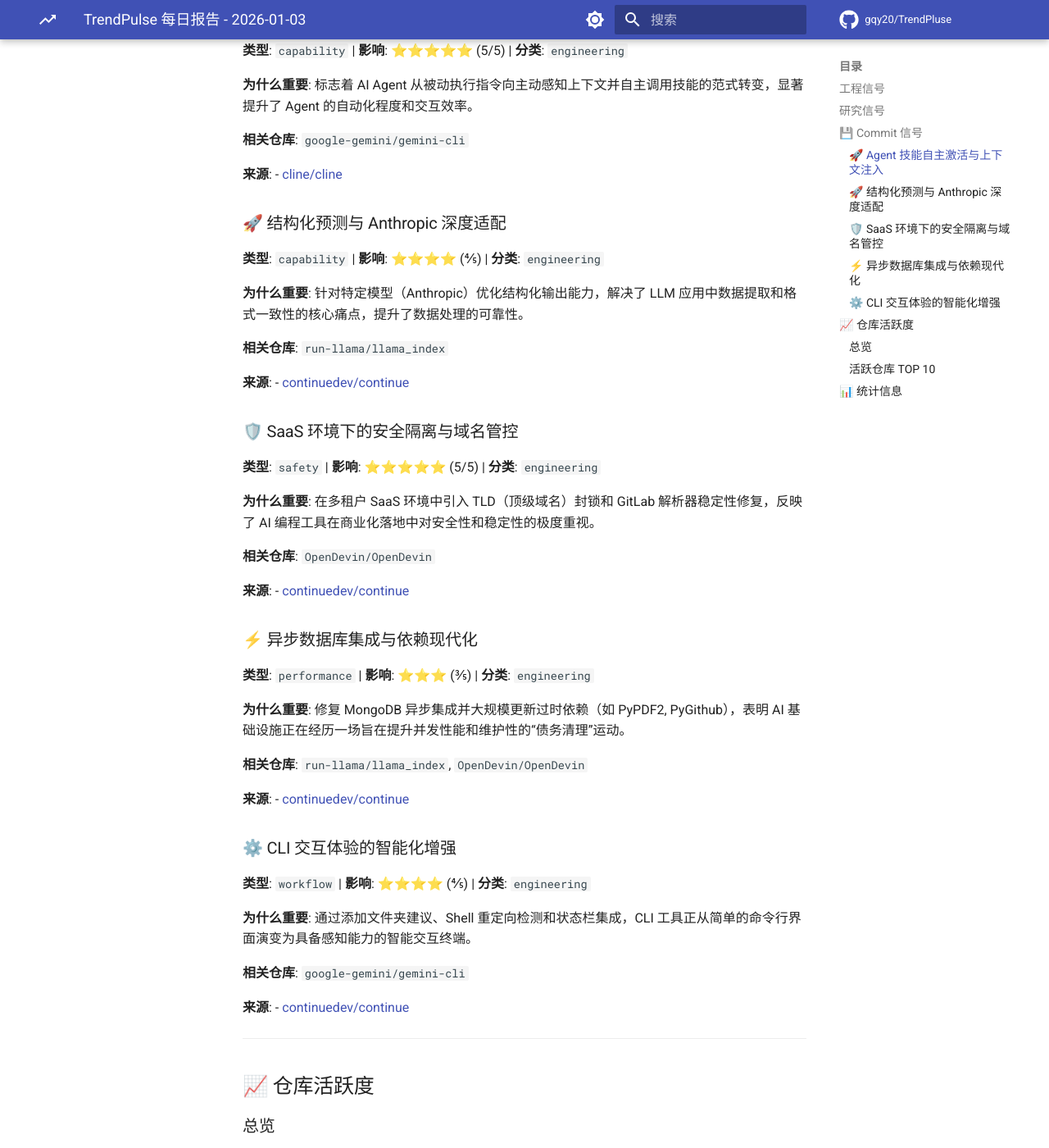
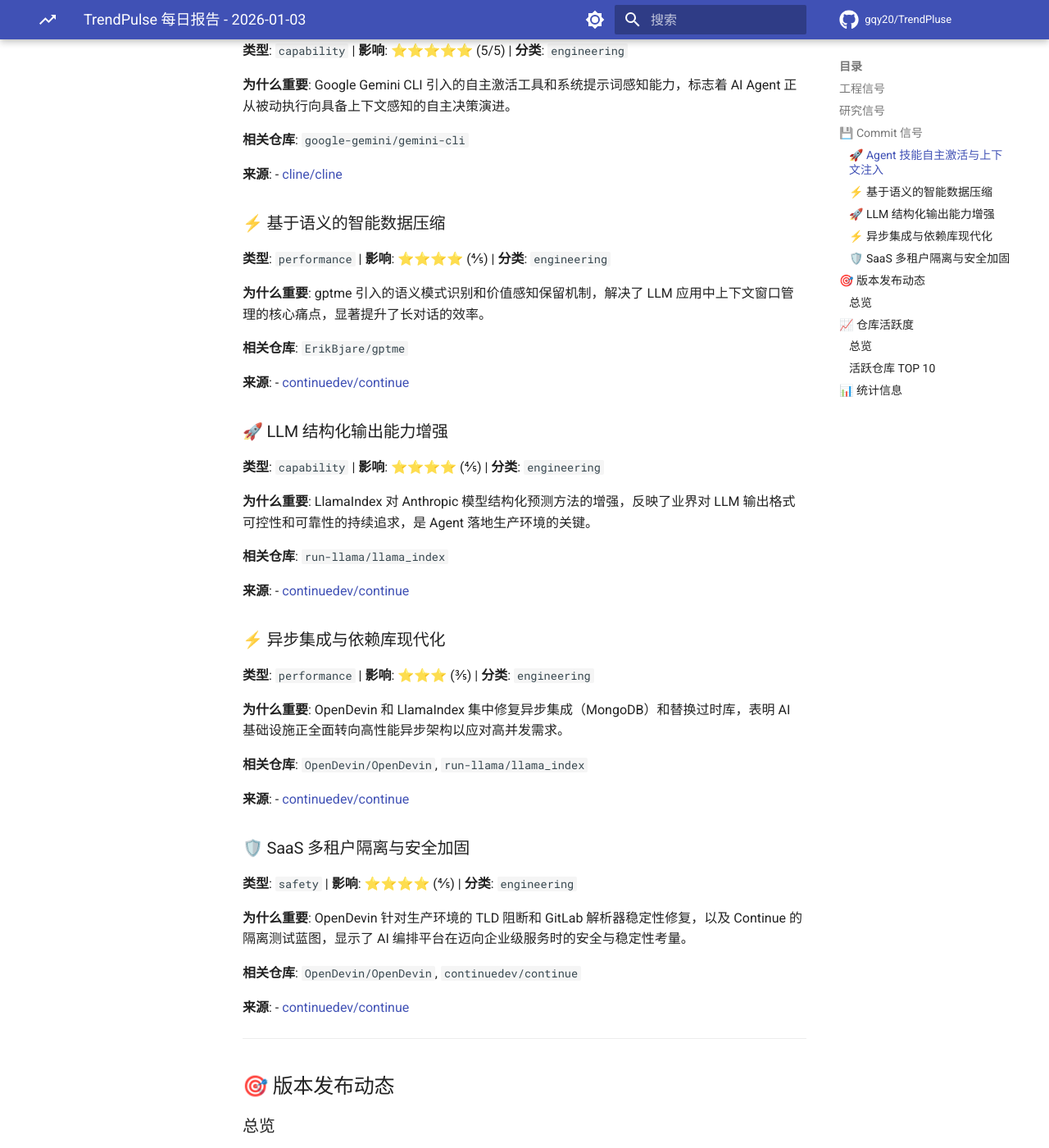
Before and after one commit to gqy20/TrendPluse, an MkDocs documentation site: the page built from docs/reports/report-2026-01-03.md, in a window 1280 px wide and 1400 px high, scrolled down 574 px. Shown: the whole window at 82% size. Built offline with MkDocs 1.6.1 and Material for MkDocs 9.7.7, drawn with Linux system fonts in a browser that asks for light colours; nearby versions of some CDN libraries; library files that are not in the unit come from our copies; comment, search, counter and statistics services are not loaded; some of the changed text lies outside the part shown.

Commit message:
docs: update daily trend report [skip ci]

```diff
--- a/docs/reports/report-2026-01-03.md
+++ b/docs/reports/report-2026-01-03.md
@@ -15,7 +15,7 @@
 
 **类型**: `capability` | **影响**: ⭐⭐⭐⭐⭐ (5/5) | **分类**: `engineering`
 
-**为什么重要**: 标志着 AI Agent 从被动执行指令向主动感知上下文并自主调用技能的范式转变，显著提升了 Agent 的自动化程度和交互效率。
+**为什么重要**: Google Gemini CLI 引入的自主激活工具和系统提示词感知能力，标志着 AI Agent 正从被动执行向具备上下文感知的自主决策演进。
 
 **相关仓库**: `google-gemini/gemini-cli`
 
@@ -23,52 +23,61 @@
 - [cline/cline](https://github.com/cline/cline/commit/4b9dbf11a0816f792f0b3229a08bbb17667f4b73)
 
 
-### 🚀 结构化预测与 Anthropic 深度适配
+### ⚡ 基于语义的智能数据压缩
 
-**类型**: `capability` | **影响**: ⭐⭐⭐⭐ (4/5) | **分类**: `engineering`
+**类型**: `performance` | **影响**: ⭐⭐⭐⭐ (4/5) | **分类**: `engineering`
 
-**为什么重要**: 针对特定模型（Anthropic）优化结构化输出能力，解决了 LLM 应用中数据提取和格式一致性的核心痛点，提升了数据处理的可靠性。
+**为什么重要**: gptme 引入的语义模式识别和价值感知保留机制，解决了 LLM 应用中上下文窗口管理的核心痛点，显著提升了长对话的效率。
 
-**相关仓库**: `run-llama/llama_index`
+**相关仓库**: `ErikBjare/gptme`
 
 **来源**:
 - [continuedev/continue](https://github.com/continuedev/continue/commit/34720090665d6b26cd98b1611a771bc11b8a3e6e)
 
 
-### 🛡️ SaaS 环境下的安全隔离与域名管控
+### 🚀 LLM 结构化输出能力增强
 
-**类型**: `safety` | **影响**: ⭐⭐⭐⭐⭐ (5/5) | **分类**: `engineering`
+**类型**: `capability` | **影响**: ⭐⭐⭐⭐ (4/5) | **分类**: `engineering`
 
-**为什么重要**: 在多租户 SaaS 环境中引入 TLD（顶级域名）封锁和 GitLab 解析器稳定性修复，反映了 AI 编程工具在商业化落地中对安全性和稳定性的极度重视。
+**为什么重要**: LlamaIndex 对 Anthropic 模型结构化预测方法的增强，反映了业界对 LLM 输出格式可控性和可靠性的持续追求，是 Agent 落地生产环境的关键。
 
-**相关仓库**: `OpenDevin/OpenDevin`
+**相关仓库**: `run-llama/llama_index`
 
 **来源**:
 - [continuedev/continue](https://github.com/continuedev/continue/commit/a396ed2acccfa523c64a45a94428c3698fdf9601)
 
 
-### ⚡ 异步数据库集成与依赖现代化
+### ⚡ 异步集成与依赖库现代化
 
 **类型**: `performance` | **影响**: ⭐⭐⭐ (3/5) | **分类**: `engineering`
 
-**为什么重要**: 修复 MongoDB 异步集成并大规模更新过时依赖（如 PyPDF2, PyGithub），表明 AI 基础设施正在经历一场旨在提升并发性能和维护性的“债务清理”运动。
+**为什么重要**: OpenDevin 和 LlamaIndex 集中修复异步集成（MongoDB）和替换过时库，表明 AI 基础设施正全面转向高性能异步架构以应对高并发需求。
 
-**相关仓库**: `run-llama/llama_index`, `OpenDevin/OpenDevin`
+**相关仓库**: `OpenDevin/OpenDevin`, `run-llama/llama_index`
 
 **来源**:
 - [continuedev/continue](https://github.com/continuedev/continue/commit/ce07084d2dcfddebf7e28b6193ecf660b84bfd09)
 
 
-### ⚙️ CLI 交互体验的智能化增强
+### 🛡️ SaaS 多租户隔离与安全加固
 
-**类型**: `workflow` | **影响**: ⭐⭐⭐⭐ (4/5) | **分类**: `engineering`
+**类型**: `safety` | **影响**: ⭐⭐⭐⭐ (4/5) | **分类**: `engineering`
 
-**为什么重要**: 通过添加文件夹建议、Shell 重定向检测和状态栏集成，CLI 工具正从简单的命令行界面演变为具备感知能力的智能交互终端。
+**为什么重要**: OpenDevin 针对生产环境的 TLD 阻断和 GitLab 解析器稳定性修复，以及 Continue 的隔离测试蓝图，显示了 AI 编排平台在迈向企业级服务时的安全与稳定性考量。
 
-**相关仓库**: `google-gemini/gemini-cli`
+**相关仓库**: `OpenDevin/OpenDevin`, `continuedev/continue`
 
 **来源**:
 - [continuedev/continue](https://github.com/continuedev/continue/commit/3dc36ba00ea14ec939b34ed841c436fdca43c582)
+
+
+---
+## 🎯 版本发布动态
+
+### 总览
+
+- **新发布版本**: 0 个
+- **涉及仓库**: 0 个
 
 
 ---
@@ -88,13 +97,13 @@
 | [OpenDevin/OpenDevin](https://github.com/OpenDevin/OpenDevin) | 10 | 0 | neubig (5), hieptl (2), tofarr (1) |
 | [google-gemini/gemini-cli](https://github.com/google-gemini/gemini-cli) | 10 | 0 | NTaylorMullen (3), galz10 (2), abhipatel12 (2) |
 | [continuedev/continue](https://github.com/continuedev/continue) | 4 | 0 | sestinj (4) |
+| [ErikBjare/gptme](https://github.com/ErikBjare/gptme) | 3 | 0 | TimeToBuildBob (3) |
 | [langchain-ai/langchain](https://github.com/langchain-ai/langchain) | 2 | 0 | ccurme (1), angus-langchain (1) |
 | [langgenius/dify](https://github.com/langgenius/dify) | 2 | 0 | hjlarry (2) |
 | [run-llama/llama\_index](https://github.com/run-llama/llama_index) | 2 | 0 | blink1073 (1), AstraBert (1) |
 | [cline/cline](https://github.com/cline/cline) | 1 | 0 | abeatrix (1) |
 | [agno-agi/agno](https://github.com/agno-agi/agno) | 1 | 0 | crazyss (1) |
 | [anthropics/skills](https://github.com/anthropics/skills) | 0 | 0 | - |
-| [anthropics/claude-quickstarts](https://github.com/anthropics/claude-quickstarts) | 0 | 0 | - |
 
 ---
 
```
Also changed, not shown: other parts of docs/reports/report-2026-01-03.md (+4 -3 lines), docs/reports/index.md (+2 -2 lines), reports/report-2026-01-03.md (+30 -20 lines).
